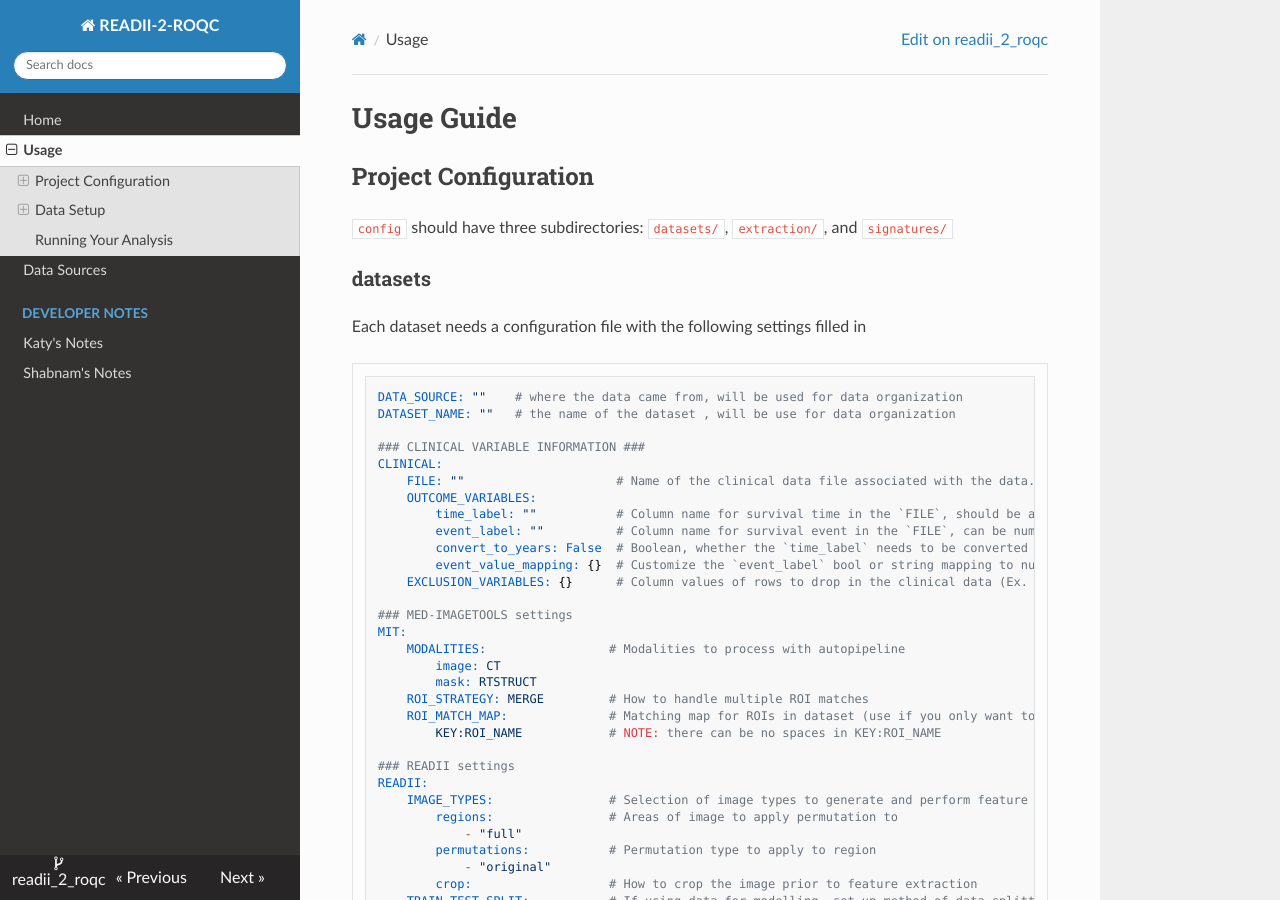
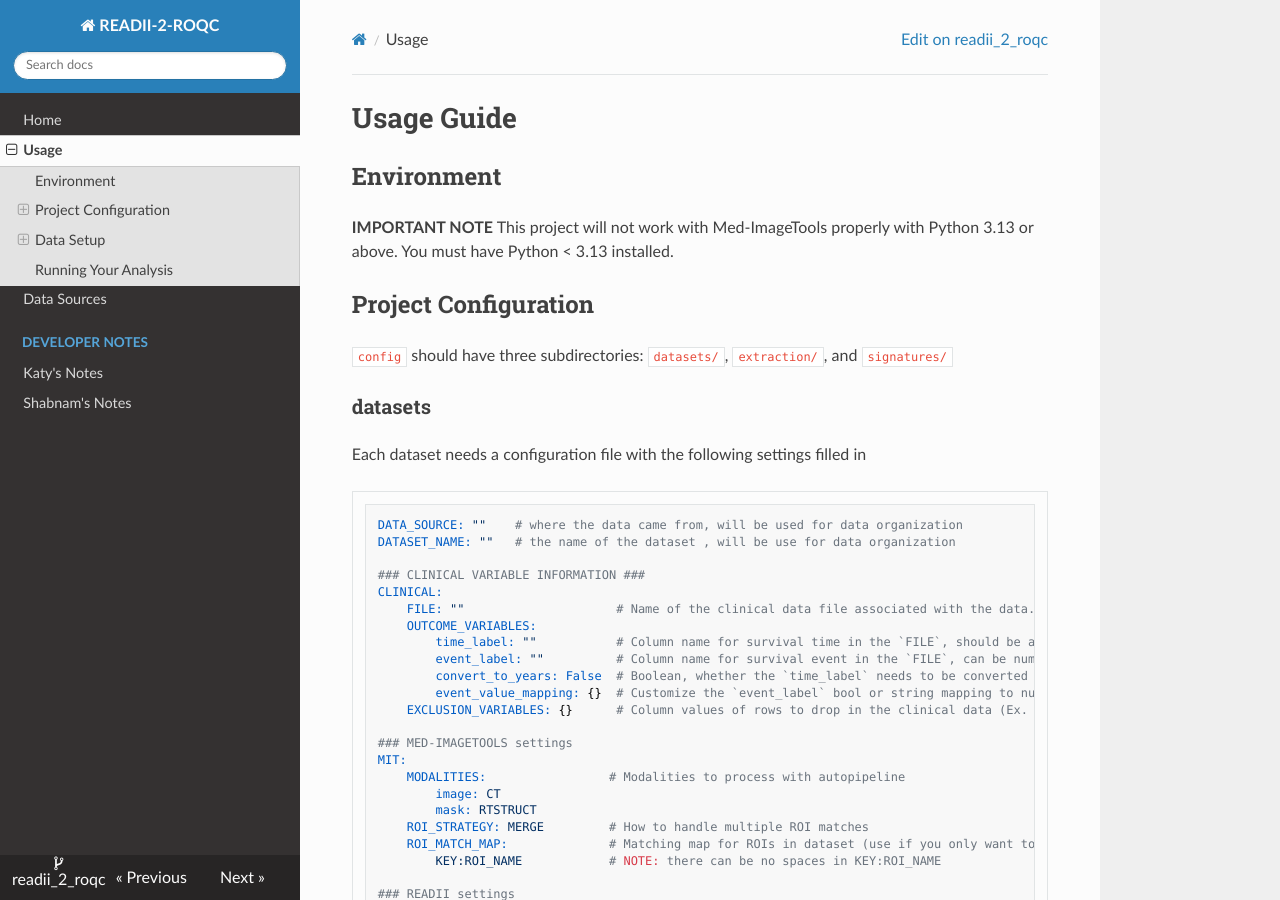
Before and after one commit to bhklab/readii_2_roqc, an MkDocs documentation site: the page built from docs/usage.md, in a window 1280 px wide and 900 px high. Built offline with MkDocs 1.6.1, drawn with Linux system fonts in a browser that asks for light colours; nearby versions of some CDN libraries.

Commit message:
docs: add note about Python version < 3.13 requirement

```diff
--- a/docs/usage.md
+++ b/docs/usage.md
@@ -1,4 +1,7 @@
 # Usage Guide
+
+## Environment
+**IMPORTANT NOTE** This project will not work with Med-ImageTools properly with Python 3.13 or above. You must have Python < 3.13 installed.
 
 ## Project Configuration
 
```
